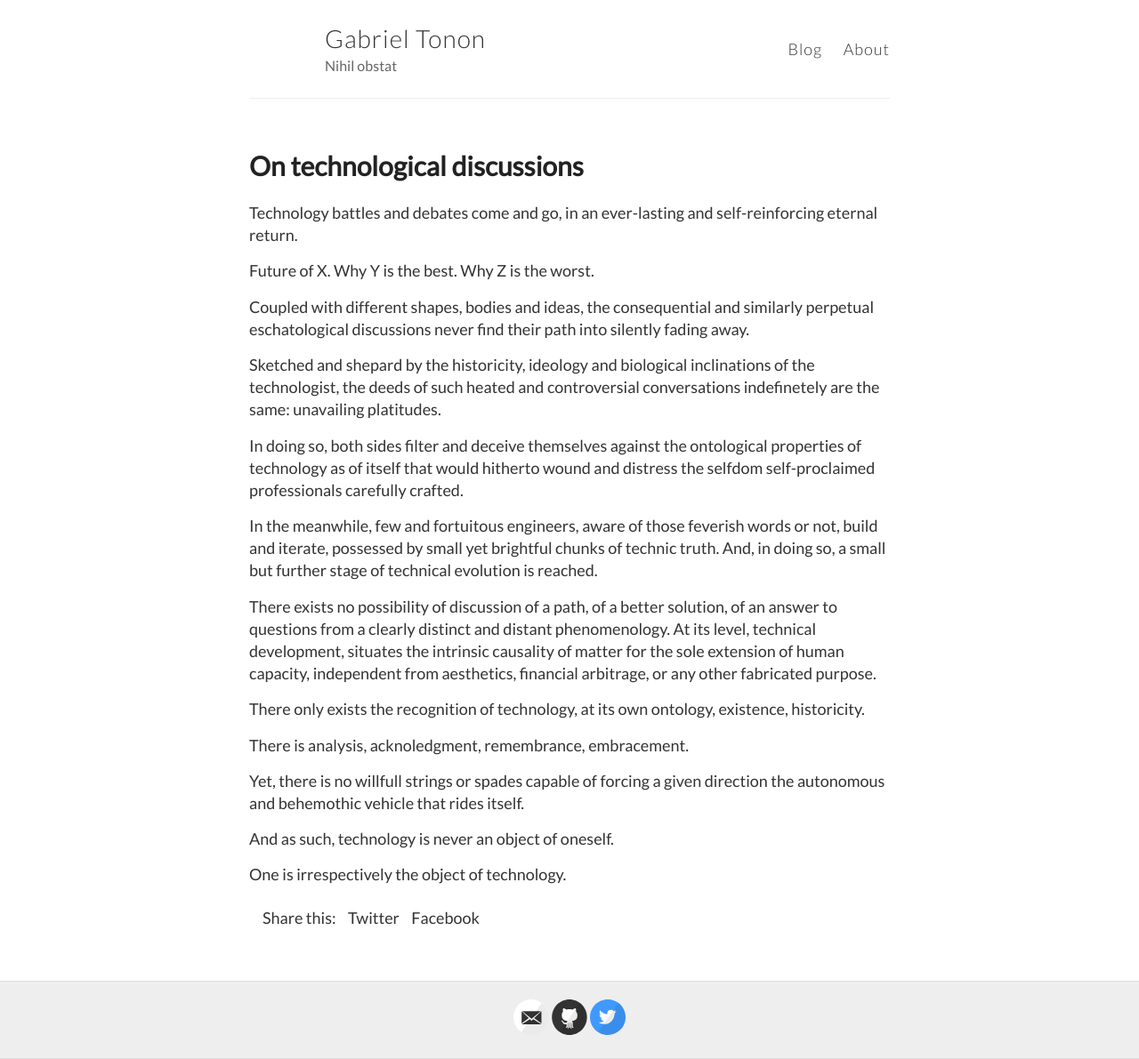
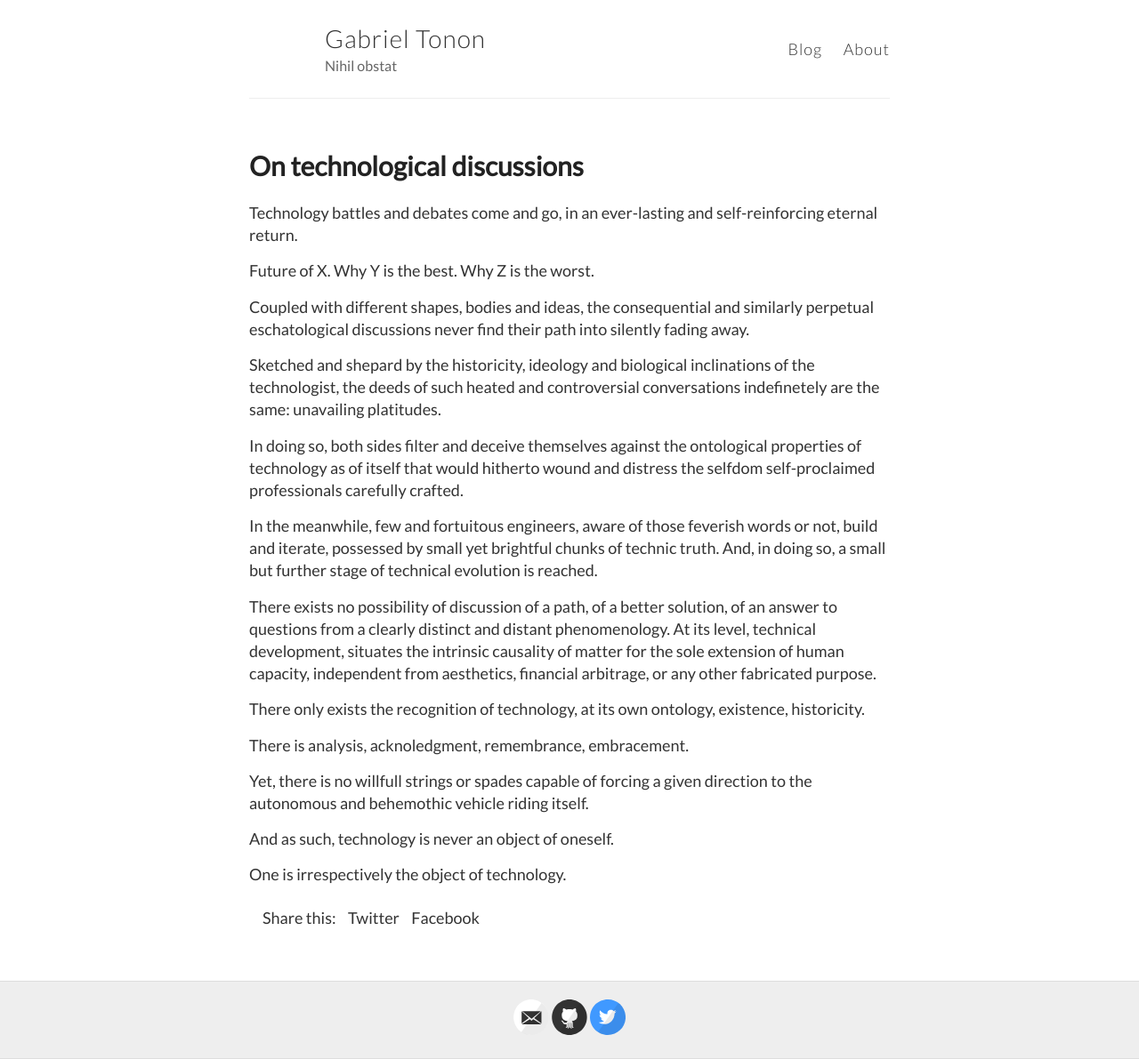
Before and after one commit to gaapt/gaapt.github.io, a Jekyll site: the page built from _posts/2017-10-30-On-technological-discussions.md, in a window 1280 px wide. Shown: the whole page at 89% size. Built offline with Jekyll 4.4.1, drawn with Linux system fonts in a browser that asks for light colours.

Commit message:
Update 2017-10-30-On-technological-discussions.md

```diff
--- a/_posts/2017-10-30-On-technological-discussions.md
+++ b/_posts/2017-10-30-On-technological-discussions.md
@@ -21,7 +21,7 @@ There only exists the recognition of technology, at its own ontology, existence,
 
 There is analysis, acknoledgment, remembrance, embracement.
 
-Yet, there is no willfull strings or spades capable of forcing a given direction the autonomous and behemothic vehicle that rides itself.
+Yet, there is no willfull strings or spades capable of forcing a given direction to the autonomous and behemothic vehicle riding itself.
 
 And as such, technology is never an object of oneself.
 
```
